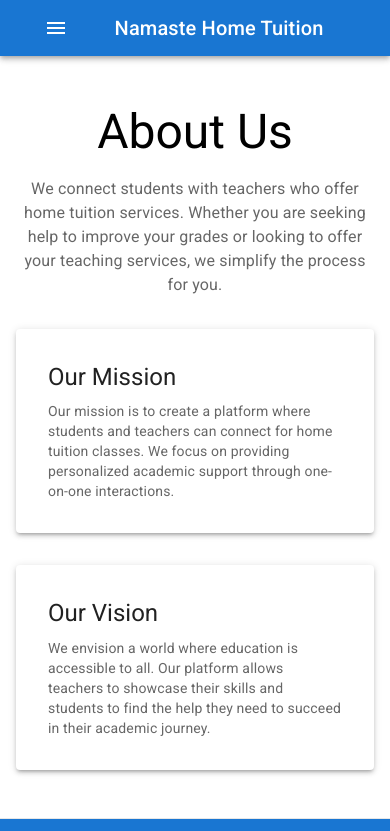
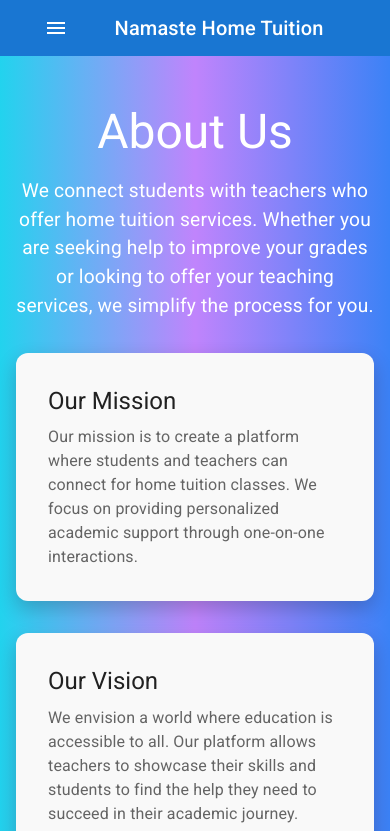
Before and after one commit to shahsuresh/home-tution-frontend-ui, a React (Vite) app: page /about in a window 390 px wide. Shown: the top 831 px of the page. Built offline with nearby package versions, Linux system fonts and the light colour scheme; a web font is replaced by a local one.

Commit message:
some ui changes with responsive design

```diff
--- a/src/components/RequestTutionForm.jsx
+++ b/src/components/RequestTutionForm.jsx
@@ -40,7 +40,7 @@ const RequestTutionForm = () => {
   });
   return (
     <>
-      <Box className='flex flex-col items-center justify-center'>
+      <Box className='flex flex-col items-center justify-center h-screen bg-gradient-to-r from-blue-200 via-cyan-100 to-blue-50'>
         <Formik
           initialValues={{
             firstName: "",
--- a/src/pages/About.jsx
+++ b/src/pages/About.jsx
@@ -1,18 +1,31 @@
+//#==========================Design 1 ===================================
 import React from "react";
 import { Container, Typography, Paper, Box, Stack } from "@mui/material";
 
 const About = () => {
   return (
-    <Container maxWidth='lg' sx={{ py: 6 }}>
+    <Box
+      sx={{
+        minHeight: "100vh",
+        display: "flex",
+        alignItems: "center",
+        justifyContent: "center",
+        // background: "linear-gradient(135deg, #f0f4ff, #ffffff)",
+        py: 6,
+      }}
+      className='bg-gradient-to-r from-cyan-400 via-purple-400 to-blue-500'
+    >
+      <Container maxWidth='lg'>
         <Box textAlign='center' mb={4}>
-        <Typography variant='h3' component='h1' gutterBottom>
+          <Typography variant='h3' component='h1' gutterBottom color='white'>
             About Us
           </Typography>
           <Typography
             variant='body1'
-          color='textSecondary'
+            color='white'
             maxWidth='md'
             mx='auto'
+            sx={{ mt: 2, fontSize: "1.2rem" }}
           >
             We connect students with teachers who offer home tuition services.
             Whether you are seeking help to improve your grades or looking to
@@ -25,22 +38,40 @@ const About = () => {
           direction={{ xs: "column", sm: "column", md: "row" }}
           justifyContent='center'
         >
-        <Paper elevation={3} sx={{ p: 4, flex: 1 }}>
+          <Paper
+            elevation={8}
+            sx={{
+              p: 4,
+              flex: 1,
+              borderRadius: "12px",
+              backgroundColor: "#f9f9f9",
+              boxShadow: "0 8px 20px rgba(0, 0, 0, 0.2)",
+            }}
+          >
             <Typography variant='h5' component='h3' gutterBottom>
               Our Mission
             </Typography>
-          <Typography variant='body2' color='textSecondary'>
-            Our mission is to create a platform where students and teachers can
-            connect for home tuition classes. We focus on providing personalized
-            academic support through one-on-one interactions.
+            <Typography variant='body1' color='textSecondary'>
+              Our mission is to create a platform where students and teachers
+              can connect for home tuition classes. We focus on providing
+              personalized academic support through one-on-one interactions.
             </Typography>
           </Paper>
 
-        <Paper elevation={3} sx={{ p: 4, flex: 1 }}>
+          <Paper
+            elevation={8}
+            sx={{
+              p: 4,
+              flex: 1,
+              borderRadius: "12px",
+              backgroundColor: "#f9f9f9",
+              boxShadow: "0 8px 20px rgba(0, 0, 0, 0.2)",
+            }}
+          >
             <Typography variant='h5' component='h3' gutterBottom>
               Our Vision
             </Typography>
-          <Typography variant='body2' color='textSecondary'>
+            <Typography variant='body1' color='textSecondary'>
               We envision a world where education is accessible to all. Our
               platform allows teachers to showcase their skills and students to
               find the help they need to succeed in their academic journey.
@@ -48,7 +79,64 @@ const About = () => {
           </Paper>
         </Stack>
       </Container>
+    </Box>
   );
 };
 
 export default About;
+
+//#==========================Design 2 ===================================
+// import React from "react";
+// import { Container, Typography, Paper, Box, Stack } from "@mui/material";
+
+// const About = () => {
+//   return (
+//     <Container maxWidth='lg' sx={{ py: 6 }}>
+//       <Box textAlign='center' mb={4}>
+//         <Typography variant='h3' component='h1' gutterBottom>
+//           About Us
+//         </Typography>
+//         <Typography
+//           variant='body1'
+//           color='textSecondary'
+//           maxWidth='md'
+//           mx='auto'
+//         >
+//           We connect students with teachers who offer home tuition services.
+//           Whether you are seeking help to improve your grades or looking to
+//           offer your teaching services, we simplify the process for you.
+//         </Typography>
+//       </Box>
+
+//       <Stack
+//         spacing={4}
+//         direction={{ xs: "column", sm: "column", md: "row" }}
+//         justifyContent='center'
+//       >
+//         <Paper elevation={3} sx={{ p: 4, flex: 1 }}>
+//           <Typography variant='h5' component='h3' gutterBottom>
+//             Our Mission
+//           </Typography>
+//           <Typography variant='body2' color='textSecondary'>
+//             Our mission is to create a platform where students and teachers can
+//             connect for home tuition classes. We focus on providing personalized
+//             academic support through one-on-one interactions.
+//           </Typography>
+//         </Paper>
+
+//         <Paper elevation={3} sx={{ p: 4, flex: 1 }}>
+//           <Typography variant='h5' component='h3' gutterBottom>
+//             Our Vision
+//           </Typography>
+//           <Typography variant='body2' color='textSecondary'>
+//             We envision a world where education is accessible to all. Our
+//             platform allows teachers to showcase their skills and students to
+//             find the help they need to succeed in their academic journey.
+//           </Typography>
+//         </Paper>
+//       </Stack>
+//     </Container>
+//   );
+// };
+
+// export default About;
--- a/src/pages/Login.jsx
+++ b/src/pages/Login.jsx
@@ -50,7 +50,7 @@ const Login = () => {
 
   return (
     <>
-      <Box className='flex flex-col items-center justify-center'>
+      <Box className='flex flex-col items-center justify-center h-screen bg-gradient-to-r from-indigo-100 via-purple-100 to-cyan-200'>
         <Formik
           initialValues={{ email: "", password: "" }}
           validationSchema={teacherLoginValidationSchema}
@@ -60,7 +60,7 @@ const Login = () => {
         >
           {(formik) => (
             <form
-              className='flex flex-col w-1/4 gap-2 p-3 mt-10 rounded-lg shadow-xl min-w-fit h-1/2 bg-gradient-to-r from-blue-40 shadow-blue-500/50 '
+              className='flex flex-col w-1/4 gap-2 p-3 mt-10 rounded-lg shadow-xl min-w-fit h-2/5 bg-gradient-to-r from-blue-40 shadow-blue-500/50 '
               onSubmit={formik.handleSubmit}
             >
               {isPending && <LinearProgress color='primary' />}
--- a/src/pages/Register.jsx
+++ b/src/pages/Register.jsx
@@ -43,7 +43,7 @@ const Register = () => {
   });
   return (
     <>
-      <Box className='flex flex-col items-center justify-center'>
+      <Box className='flex flex-col items-center justify-center bg-gradient-to-r from-indigo-100 via-purple-100 to-cyan-200'>
         <Formik
           initialValues={{
             firstName: "",
@@ -68,7 +68,7 @@ const Register = () => {
         >
           {(formik) => (
             <form
-              className='flex flex-col gap-2 p-3 mt-10 w-1/3 min-w-fit h-auto rounded-lg bg-gradient-to-r from-blue-40 shadow-xl shadow-blue-500/50 mb-10'
+              className='flex flex-col w-1/3 h-auto gap-2 p-3 mt-10 mb-10 rounded-lg shadow-xl min-w-fit bg-gradient-to-r from-blue-40 shadow-blue-500/50'
               onSubmit={formik.handleSubmit}
             >
               {isPending && <LinearProgress color='primary' />}
```
Lines whose indentation alone changed are shown as unchanged.
